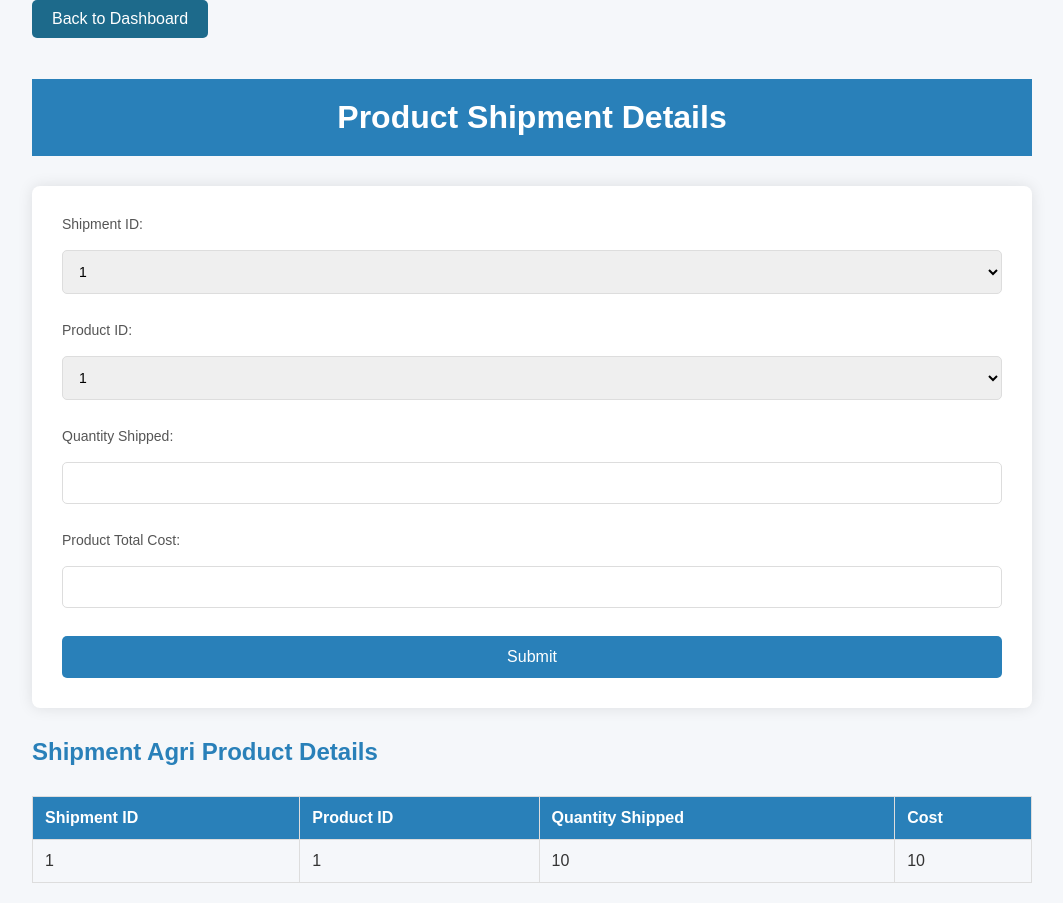
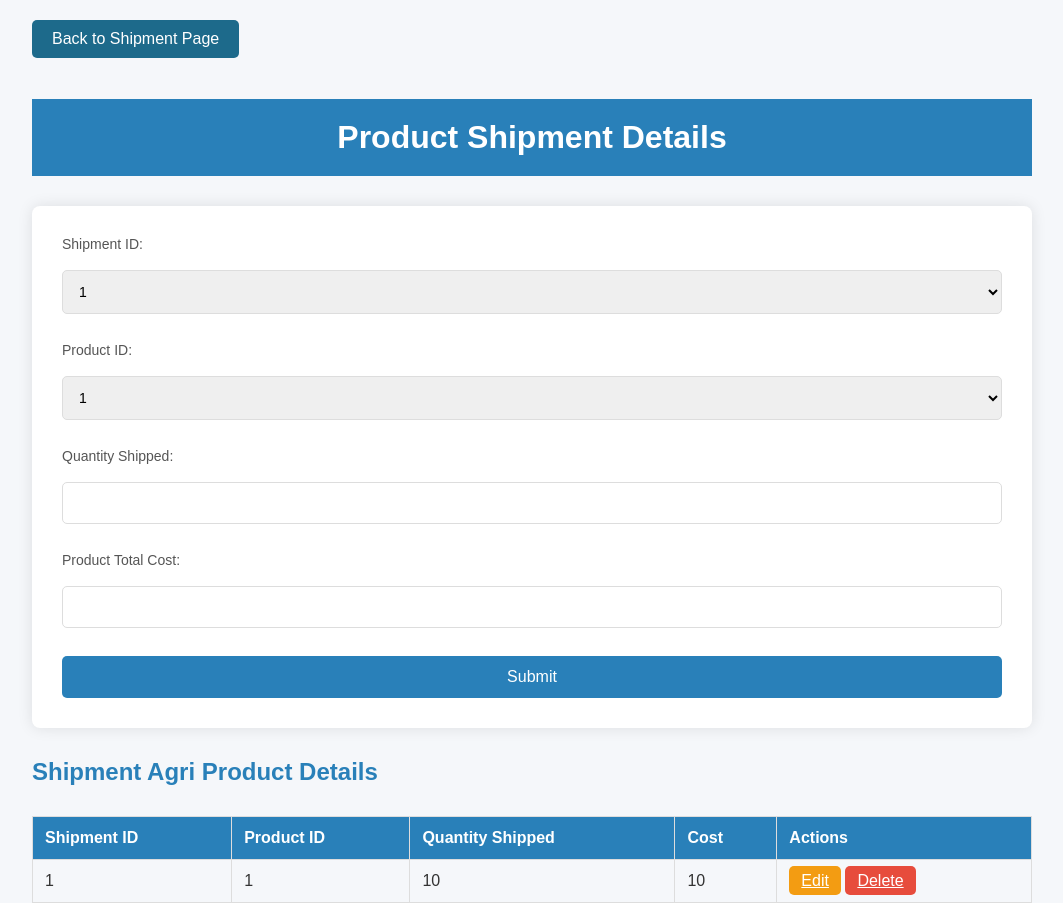
Before and after one commit to rudrodebsarker/Agri_Insights, a PHP site: page /product_shipment_details.php in a window 1280 px wide. Shown: the whole page, without its empty margins (108-1171 px from the left). Run offline with PHP 8.4, Linux system fonts and the light colour scheme; tables that the repository leaves empty or names only in its code hold one stand-in row (values such as "Sample post").

Commit message:
Update product_shipment_details.php
sei

```diff
--- a/product_shipment_details.php
+++ b/product_shipment_details.php
@@ -8,15 +8,42 @@ if ($_SERVER['REQUEST_METHOD'] == 'POST' && isset($_POST['submit'])) {
     $quantity_shipped = $_POST['quantity_shipped'];
     $product_total_cost = $_POST['product_total_cost'];
 
-
-    // echo "Shipment ID: $shipment_id, Product ID: $product_id, Quantity Shipped: $quantity_shipped, Cost: $product_total_cost"; exit;
-
-    // Insert into SHIPMENT_AGRI_PRODUCT table
     $sql = "INSERT INTO SHIPMENT_AGRI_PRODUCT (shipment_id, product_id, quantity_shipped, cost)
             VALUES ('$shipment_id', '$product_id', '$quantity_shipped', '$product_total_cost')";
 
     if ($conn->query($sql) === TRUE) {
         echo "Product shipment details added successfully.";
+    } else {
+        echo "Error: " . $sql . "<br>" . $conn->error;
+    }
+}
+
+// Handle editing the data
+if ($_SERVER['REQUEST_METHOD'] == 'POST' && isset($_POST['edit'])) {
+    $shipment_id = $_POST['shipment_id'];
+    $product_id = $_POST['product_id'];
+    $quantity_shipped = $_POST['quantity_shipped'];
+    $product_total_cost = $_POST['product_total_cost'];
+
+    $sql = "UPDATE SHIPMENT_AGRI_PRODUCT
+            SET quantity_shipped='$quantity_shipped', cost='$product_total_cost'
+            WHERE shipment_id='$shipment_id' AND product_id='$product_id'";
+
+    if ($conn->query($sql) === TRUE) {
+        echo "Product shipment details updated successfully.";
+    } else {
+        echo "Error: " . $sql . "<br>" . $conn->error;
+    }
+}
+
+// Handle deleting the data
+if (isset($_GET['delete_id'])) {
+    $delete_id = $_GET['delete_id'];
+
+    $sql = "DELETE FROM SHIPMENT_AGRI_PRODUCT WHERE shipment_id='$delete_id'";
+
+    if ($conn->query($sql) === TRUE) {
+        echo "Record deleted successfully.";
     } else {
         echo "Error: " . $sql . "<br>" . $conn->error;
     }
@@ -30,7 +57,6 @@ if ($_SERVER['REQUEST_METHOD'] == 'POST' && isset($_POST['submit'])) {
     <meta name="viewport" content="width=device-width, initial-scale=1.0">
     <title>Product Shipment Details</title>
     <style>
-        /* General body styles */
         body {
             font-family: 'Arial', sans-serif;
             background-color: #f5f7fa;
@@ -58,7 +84,6 @@ if ($_SERVER['REQUEST_METHOD'] == 'POST' && isset($_POST['submit'])) {
             max-width: 1000px;
         }
 
-        /* Form container styling */
         .form-container {
             background-color: #ffffff;
             padding: 30px;
@@ -100,7 +125,23 @@ if ($_SERVER['REQUEST_METHOD'] == 'POST' && isset($_POST['submit'])) {
             background-color: #1d6a8b;
         }
 
-        /* Table styling */
+        .back-btn {
+            padding: 10px 20px;
+            background-color: #1d6a8b;
+            color: white;
+            border: none;
+            border-radius: 5px;
+            cursor: pointer;
+            font-size: 16px;
+            text-decoration: none;
+            display: inline-block;
+            margin: 20px 0;
+        }
+
+        .back-btn:hover {
+            background-color: #2980b9;
+        }
+
         table {
             width: 100%;
             border-collapse: collapse;
@@ -126,40 +167,40 @@ if ($_SERVER['REQUEST_METHOD'] == 'POST' && isset($_POST['submit'])) {
             background-color: #f1f1f1;
         }
 
-        /* Back button styling */
-        .back-btn {
-            padding: 10px 20px;
-            background-color: #1d6a8b;
+        .edit-btn, .delete-btn {
+            padding: 6px 12px;
+            background-color: #f39c12;
             color: white;
             border: none;
             border-radius: 5px;
             cursor: pointer;
-            font-size: 16px;
-            text-decoration: none;
-            display: inline-block;
-            margin-bottom: 20px;
         }
 
-        .back-btn:hover {
-            background-color: #2980b9;
+        .edit-btn:hover {
+            background-color: #e67e22;
+        }
+
+        .delete-btn {
+            background-color: #e74c3c;
+        }
+
+        .delete-btn:hover {
+            background-color: #c0392b;
         }
     </style>
 </head>
 <body>
 
 <div class="container">
-    <!-- Back Button -->
-    <a href="dashboard.php" class="back-btn">Back to Dashboard</a>
+    <a href="shipment.php" class="back-btn">Back to Shipment Page</a>
 
     <h1>Product Shipment Details</h1>
 
-    <!-- Product Shipment Form -->
     <div class="form-container">
         <form method="POST" action="product_shipment_details.php">
             <label for="shipment_id">Shipment ID:</label>
             <select id="shipment_id" name="shipment_id" required>
                 <?php
-                // Fetch shipment IDs from the SHIPMENT table
                 $sql = "SELECT shipment_id FROM SHIPMENT";
                 $result = $conn->query($sql);
 
@@ -172,12 +213,11 @@ if ($_SERVER['REQUEST_METHOD'] == 'POST' && isset($_POST['submit'])) {
             <label for="product_id">Product ID:</label>
             <select id="product_id" name="product_id" required>
                 <?php
-                // Fetch product IDs from the agri_product table (displaying product_id)
-                $sql = "SELECT product_id, name FROM agri_product"; // Updated to fetch from agri_product
+                $sql = "SELECT product_id, name FROM agri_product";
                 $result = $conn->query($sql);
 
                 while ($row = $result->fetch_assoc()) {
-                    echo "<option value='" . $row['product_id'] . "'>" . $row['product_id'] . "</option>";  // Display Product ID instead of name
+                    echo "<option value='" . $row['product_id'] . "'>" . $row['product_id'] . "</option>";
                 }
                 ?>
             </select><br><br>
@@ -192,7 +232,6 @@ if ($_SERVER['REQUEST_METHOD'] == 'POST' && isset($_POST['submit'])) {
         </form>
     </div>
 
-    <!-- Display the Shipment Agri Product Details in a Table -->
     <h2>Shipment Agri Product Details</h2>
     <table>
         <thead>
@@ -201,11 +240,11 @@ if ($_SERVER['REQUEST_METHOD'] == 'POST' && isset($_POST['submit'])) {
                 <th>Product ID</th>
                 <th>Quantity Shipped</th>
                 <th>Cost</th>
+                <th>Actions</th>
             </tr>
         </thead>
         <tbody>
             <?php
-            // Fetch data from the SHIPMENT_AGRI_PRODUCT table
             $sql = "SELECT sap.shipment_id, sap.product_id, sap.quantity_shipped, sap.cost
                     FROM SHIPMENT_AGRI_PRODUCT sap";
             $result = $conn->query($sql);
@@ -216,6 +255,10 @@ if ($_SERVER['REQUEST_METHOD'] == 'POST' && isset($_POST['submit'])) {
                         <td>{$row['product_id']}</td>
                         <td>{$row['quantity_shipped']}</td>
                         <td>{$row['cost']}</td>
+                        <td>
+                            <a href='edit_product_shipment.php?shipment_id={$row['shipment_id']}&product_id={$row['product_id']}' class='edit-btn'>Edit</a>
+                            <a href='product_shipment_details.php?delete_id={$row['shipment_id']}' class='delete-btn'>Delete</a>
+                        </td>
                     </tr>";
             }
             ?>
```
